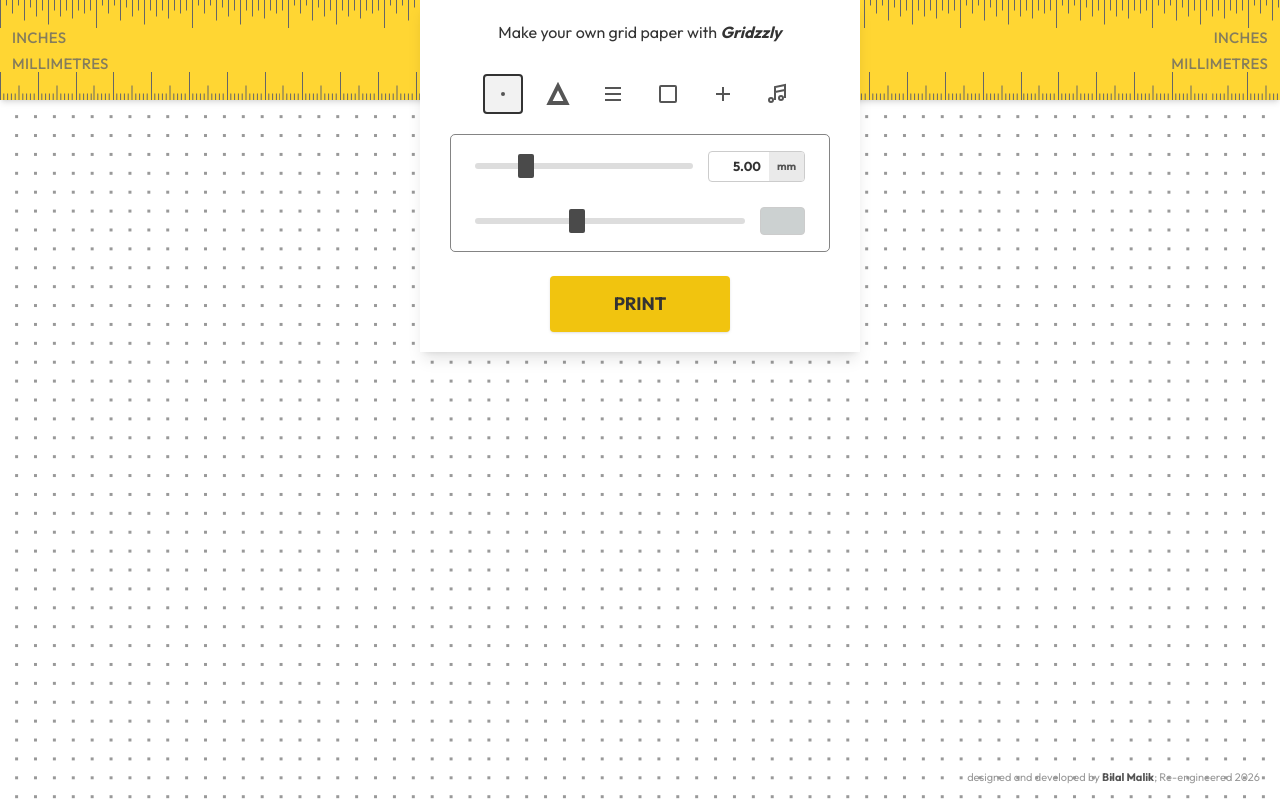
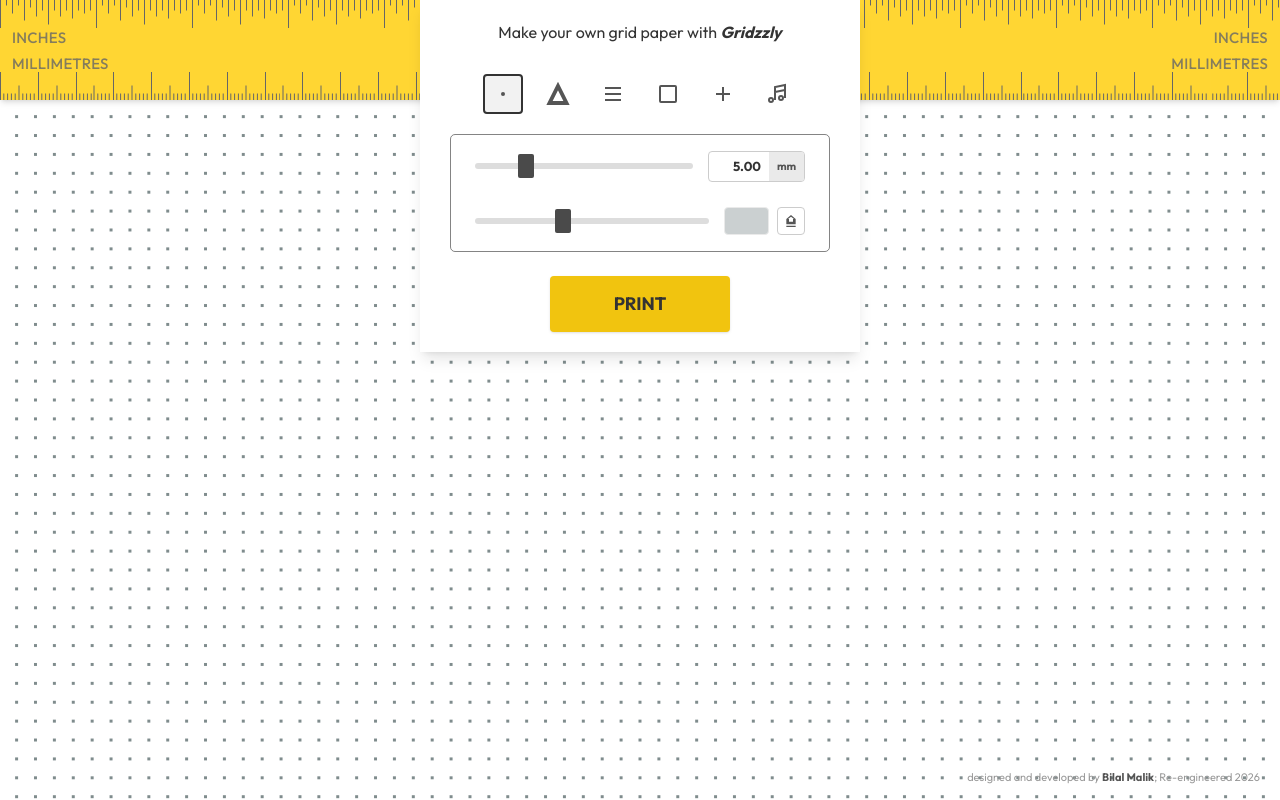
Before and after one commit to byllzz/offthegrid, a React (Vite) app: page / in a window 1280 px wide. Built offline with nearby package versions, Linux system fonts and the light colour scheme.

Commit message:
fix: use store for grid color instead of local state 2.  update isometric pattern to use CSS variables

```diff
--- a/src/components/Canvas/GridBackground.tsx
+++ b/src/components/Canvas/GridBackground.tsx
@@ -4,23 +4,22 @@ import { PATTERN_CLASSES } from '../../utils/patternClasses';
 import { UNIT_CONFIG } from '../../utils/constants';
 
 export const GridBackground: React.FC = () => {
-  const { pattern, spacing, opacity, unit } = useGridStore();
+  const { pattern, spacing, opacity, unit, gridColor } = useGridStore();
 
   const pxPerUnit = UNIT_CONFIG[unit].pxPerUnit;
   const spacingPx = spacing * pxPerUnit;
 
   React.useEffect(() => {
-    // Uses --grid-spacing to prevent colliding with Tailwind v4 layout system
     document.documentElement.style.setProperty('--grid-spacing', `${spacingPx}px`);
+    document.documentElement.style.setProperty('--grid-color', gridColor);
     document.documentElement.style.setProperty('--opacity', String(opacity));
-  }, [spacingPx, opacity]);
+  }, [spacingPx, opacity, gridColor]);
 
   const patternClass = PATTERN_CLASSES[pattern];
 
   return (
     <div
-      className={`grid-background fixed top-0 left-0 w-full h-full bg-white z-[1] transition-colors duration-200 ${patternClass}`}
-      style={{ backgroundColor: 'var(--bg-color)' }}
+      className={`grid-background fixed top-0 left-0 w-full h-full bg-white z-[1] ${patternClass}`}
     />
   );
 };
--- a/src/components/Controls/ControlPanel.tsx
+++ b/src/components/Controls/ControlPanel.tsx
@@ -45,19 +45,30 @@ const patternIcons: Record<PatternType, React.ReactNode> = {
 };
 
 export const ControlPanel: React.FC = () => {
-  const { pattern, setPattern, spacing, setSpacing, opacity, setOpacity, unit, setUnit } =
-    useGridStore();
+  const {
+    pattern,
+    setPattern,
+    spacing,
+    setSpacing,
+    opacity,
+    setOpacity,
+    unit,
+    setUnit,
+    gridColor,
+    setGridColor,
+  } = useGridStore();
 
   const config = UNIT_CONFIG[unit];
 
   const displayValue = unit === 'in' ? spacing.toFixed(4) : spacing.toFixed(2);
 
   const colorPreviewStyle = {
-    backgroundColor: `rgba(127, 140, 141, ${opacity})`,
+    backgroundColor: gridColor,
+    opacity: opacity,
   };
 
   return (
-    <div className="fixed left-1/2 top-0 -translate-x-1/2 z-[100]  bg-white w-full max-w-[440px] mx-auto  shadow-lg px-[30px] pt-5 pb-[20px] text-center  print:hidden">
+    <div className="fixed left-1/2 top-0 -translate-x-1/2 z-[100] bg-white w-full max-w-[440px] mx-auto shadow-lg px-[30px] pt-5 pb-[20px] text-center print:hidden">
       {/* Header */}
       <div className="flex items-center justify-center gap-3 mb-6">
         <h1 className="text-base text-[#333] font-normal">
@@ -102,6 +113,8 @@ export const ControlPanel: React.FC = () => {
           value={opacity}
           onChange={setOpacity}
           colorPreviewStyle={colorPreviewStyle}
+          color={gridColor}
+          onColorChange={setGridColor}
         />
       </div>
 
--- a/src/components/UI/OpacityControl.tsx
+++ b/src/components/UI/OpacityControl.tsx
@@ -1,18 +1,32 @@
-import React from 'react';
+import React, { useRef } from 'react';
 
 interface OpacityControlProps {
   value: number;
   onChange: (value: number) => void;
   colorPreviewStyle: React.CSSProperties;
+  color?: string;
+  onColorChange?: (color: string) => void;
 }
 
 export const OpacityControl: React.FC<OpacityControlProps> = ({
   value,
   onChange,
   colorPreviewStyle,
+  color = '#7f8c8d',
+  onColorChange,
 }) => {
+  const colorInputRef = useRef<HTMLInputElement>(null);
+
   const handleChange = (e: React.ChangeEvent<HTMLInputElement>) => {
     onChange(parseFloat(e.target.value));
+  };
+
+  const handleColorChange = (e: React.ChangeEvent<HTMLInputElement>) => {
+    onColorChange?.(e.target.value);
+  };
+
+  const handleColorClick = () => {
+    colorInputRef.current?.click();
   };
 
   return (
@@ -38,10 +52,31 @@ export const OpacityControl: React.FC<OpacityControlProps> = ({
         value={value}
         onChange={handleChange}
       />
-      <div
-        className="w-[45px] h-7 rounded-sm border border-[#ccc] shrink-0"
-        style={colorPreviewStyle}
-      />
+      <div className="flex items-center gap-2 shrink-0">
+        <div
+          className="w-[45px] h-7 rounded-sm border border-[#ccc] cursor-pointer hover:opacity-80 transition-opacity"
+          style={colorPreviewStyle}
+          onClick={handleColorClick}
+          title="Click to change color"
+        />
+        <button
+          className="w-7 h-7 rounded-sm border border-[#ccc] bg-white hover:bg-[#f5f5f5] flex items-center justify-center text-[#555] transition-colors shrink-0"
+          onClick={handleColorClick}
+          title="Change color"
+          type="button"
+        >
+          <svg viewBox="0 0 24 24" className="size-4 fill-current">
+            <path d="M12 3L5 9v8h14V9l-7-6zm0 2.5l4.5 3.5H15v4h-6v-4H7.5L12 5.5zM5 19v2h14v-2H5z" />
+          </svg>
+        </button>
+        <input
+          ref={colorInputRef}
+          type="color"
+          className="hidden"
+          value={color}
+          onChange={handleColorChange}
+        />
+      </div>
     </div>
   );
 };
--- a/src/store/gridStore.ts
+++ b/src/store/gridStore.ts
@@ -8,12 +8,14 @@ interface GridStore extends GridConfig {
   setSpacing: (spacing: number) => void;
   setOpacity: (opacity: number) => void;
   setUnit: (unit: UnitType) => void;
+  setGridColor: (color: string) => void;
   toggleRuler: () => void;
   resetToDefault: () => void;
 }
 
 const DEFAULT_PATTERN: PatternType = 'dot';
 const DEFAULT_UNIT: UnitType = 'mm';
+const DEFAULT_COLOR = '#7f8c8d';
 
 // Build default config from constants
 const defaultConfig: GridConfig = {
@@ -22,6 +24,7 @@ const defaultConfig: GridConfig = {
   opacity: 0.4,
   unit: DEFAULT_UNIT,
   showRuler: true,
+  gridColor: DEFAULT_COLOR,
 };
 
 export const useGridStore = create<GridStore>()(
@@ -30,8 +33,6 @@ export const useGridStore = create<GridStore>()(
       ...defaultConfig,
 
       setPattern: pattern => {
-        // Reset spacing to default for that pattern, but keep current unit
-        // const unit = get().unit;
         const defaultSpacing = PATTERN_INFO[pattern].defaultSpacing;
         set({
           pattern,
@@ -42,6 +43,8 @@ export const useGridStore = create<GridStore>()(
       setSpacing: spacing => set({ spacing }),
 
       setOpacity: opacity => set({ opacity }),
+
+      setGridColor: gridColor => set({ gridColor }),
 
       setUnit: unit => {
         const currentSpacing = get().spacing;
@@ -67,6 +70,7 @@ export const useGridStore = create<GridStore>()(
           opacity: 0.4,
           unit: defaultUnit,
           showRuler: true,
+          gridColor: DEFAULT_COLOR,
         });
       },
     }),
--- a/src/types/grid.ts
+++ b/src/types/grid.ts
@@ -8,6 +8,7 @@ export interface GridConfig {
   opacity: number;
   unit: UnitType;
   showRuler: boolean;
+  gridColor: string;
 }
 
 export interface RulerMark {
```
Also changed, not shown: src/index.css (+7 -5 lines).
